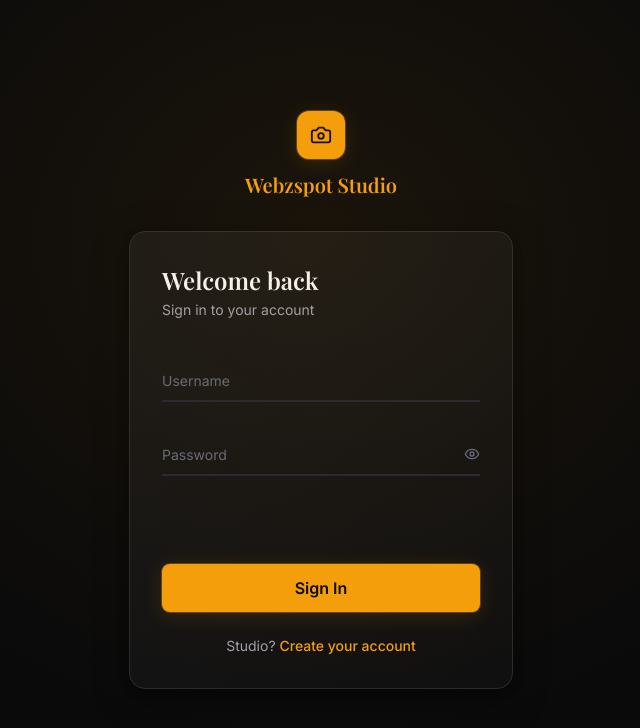
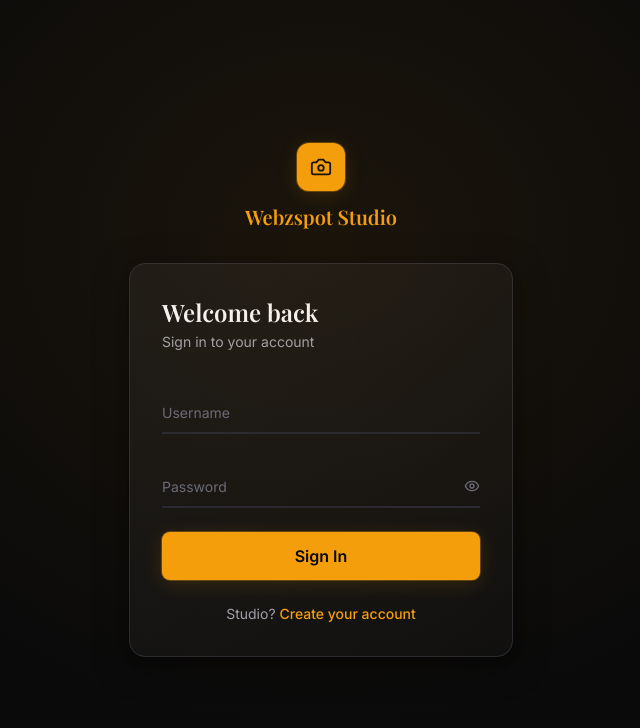
Before and after one commit to Dev-Panda-Software-Solutions/Webzspot-Studio-Verse-Frontend, a React (Vite) app: page /login in a window 1280 px wide. Shown: the top 728 px of the page, without its empty margins (319-959 px from the left). Built offline with nearby package versions, Linux system fonts and the light colour scheme; a web font is replaced by a local one.

Commit message:
Tighten login error spacing

```diff
--- a/src/pages/Login.jsx
+++ b/src/pages/Login.jsx
@@ -118,13 +118,13 @@ export default function Login() {
               />
             </div>
 
-            <div className="min-h-[48px] mb-4 flex items-center justify-center">
-              {error && (
+            {error && (
+              <div className="-mt-1 mb-4">
                 <p className="text-sm text-red-400 text-center leading-5 px-1 break-words">
                   {error}
                 </p>
-              )}
-            </div>
+              </div>
+            )}
 
             <div className="auth-btn">
               <GoldButton type="submit" loading={loading} size="lg" className="w-full justify-center">
```
